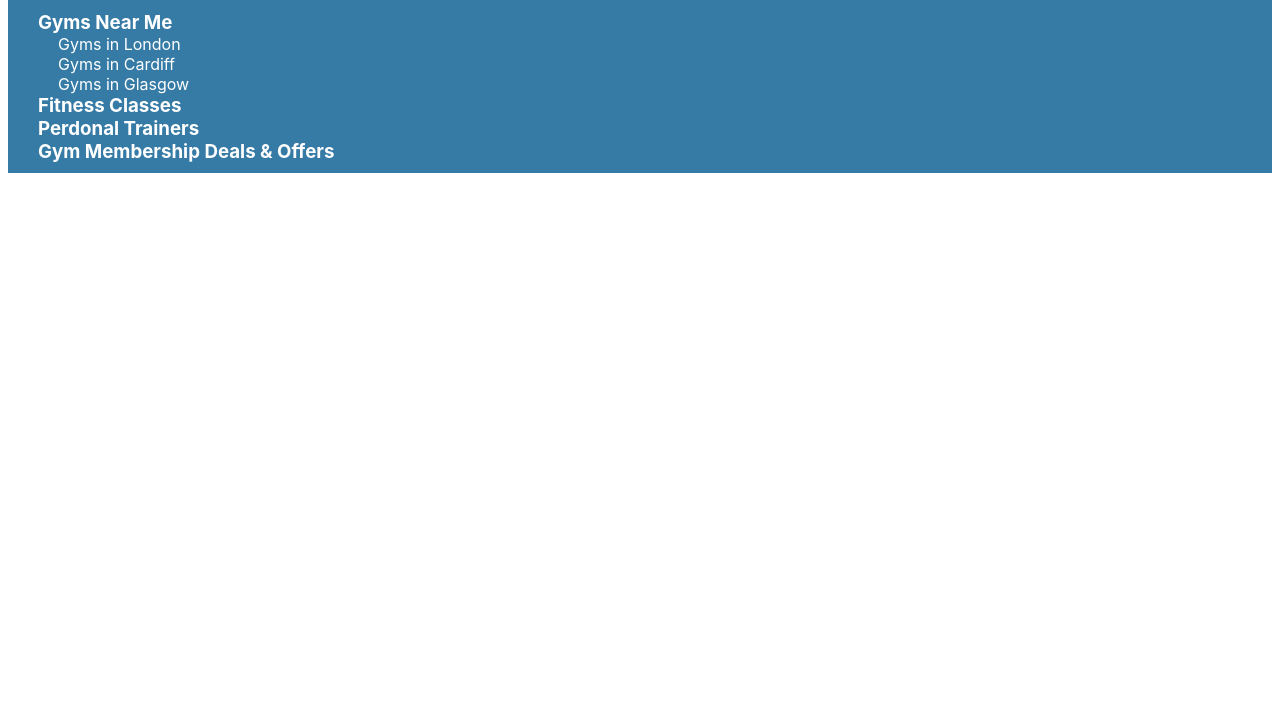
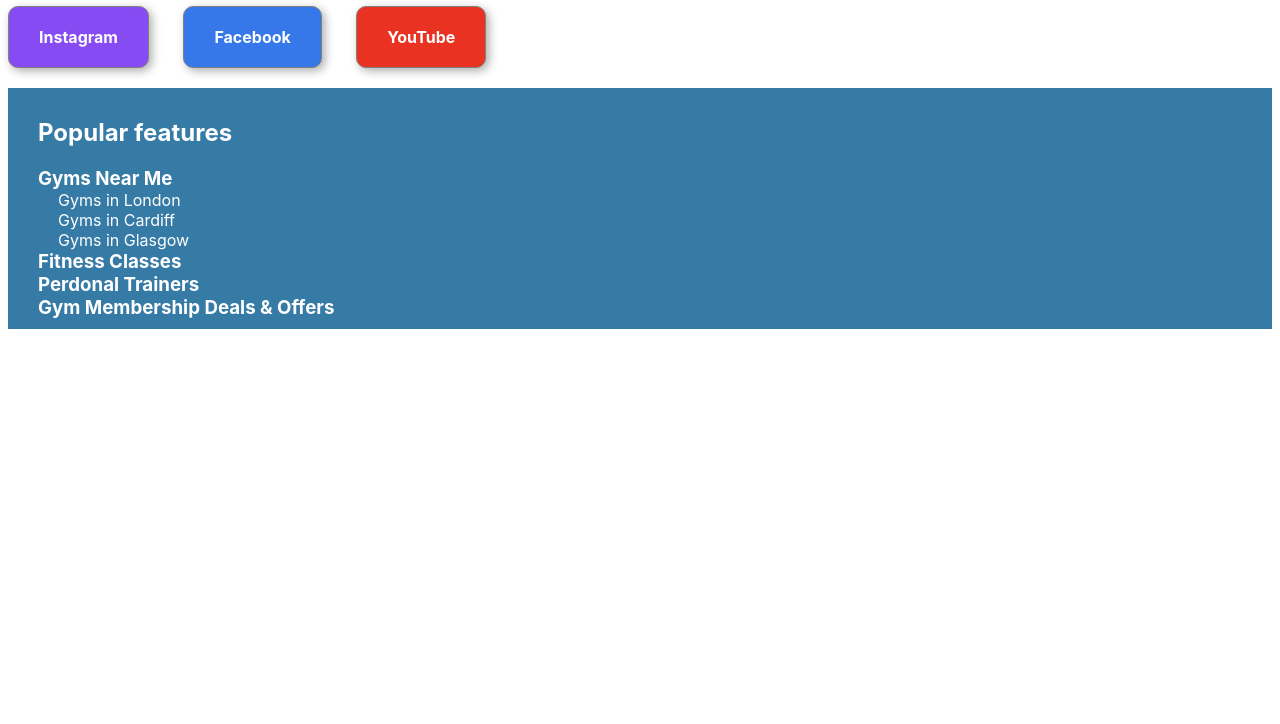
Before and after one commit to catlirex/boolean-uk-html-gymtastic, a website: page index.html in a window 1280 px wide. Shown: the part 76-800 px from the top of the page. Drawn offline with Linux system fonts and the light colour scheme.

Commit message:
follow us added

```diff
--- a/index.html
+++ b/index.html
@@ -22,12 +22,32 @@
       .footer p {
         padding-left: 20px;
       }
+      .follow-us b {
+        display: inline-block;
+        padding: 20px 30px;
+        margin-right: 30px;
+        margin-bottom: 20px;
+
+        border: 1px solid gray;
+        border-radius: 10px;
+
+        color: white;
+        box-shadow: 3px 3px 10px rgb(173, 173, 173);
+      }
+      .follow-us {
+        color: #377597;
+      }
     </style>
   </head>
   <body>
     <div class="nav-bar"></div>
     <div class="content"></div>
-    <div class="follow-us"></div>
+    <div class="follow-us">
+      <h1>Follow us on</h1>
+      <b style="background-color: #874bf4;">Instagram</b>
+      <b style="background-color: #3678ea;">Facebook</b>
+      <b style="background-color: #ea3223;">YouTube</b>
+    </div>
     <div class="footer">
       <h2>Popular features</h2>
       <h3>Gyms Near Me</h3>
```
